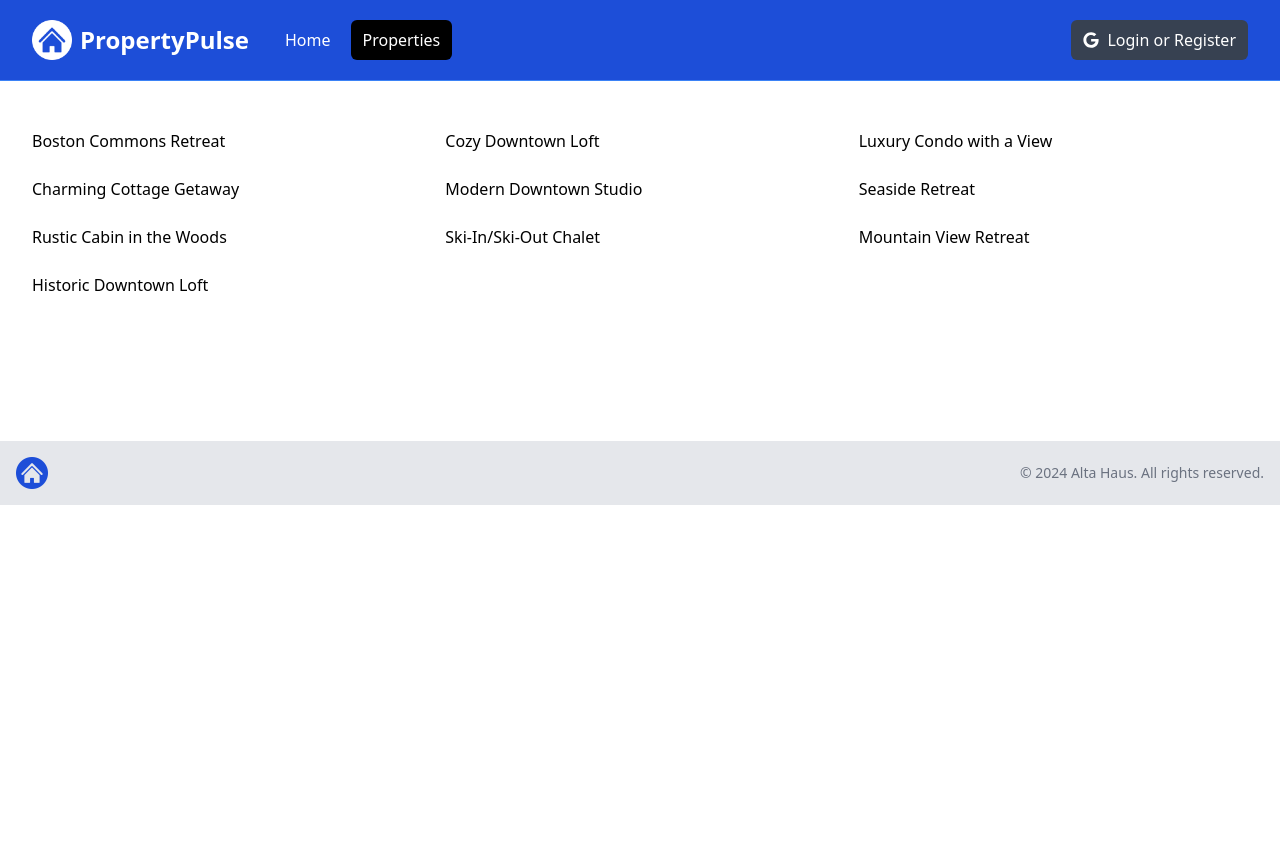
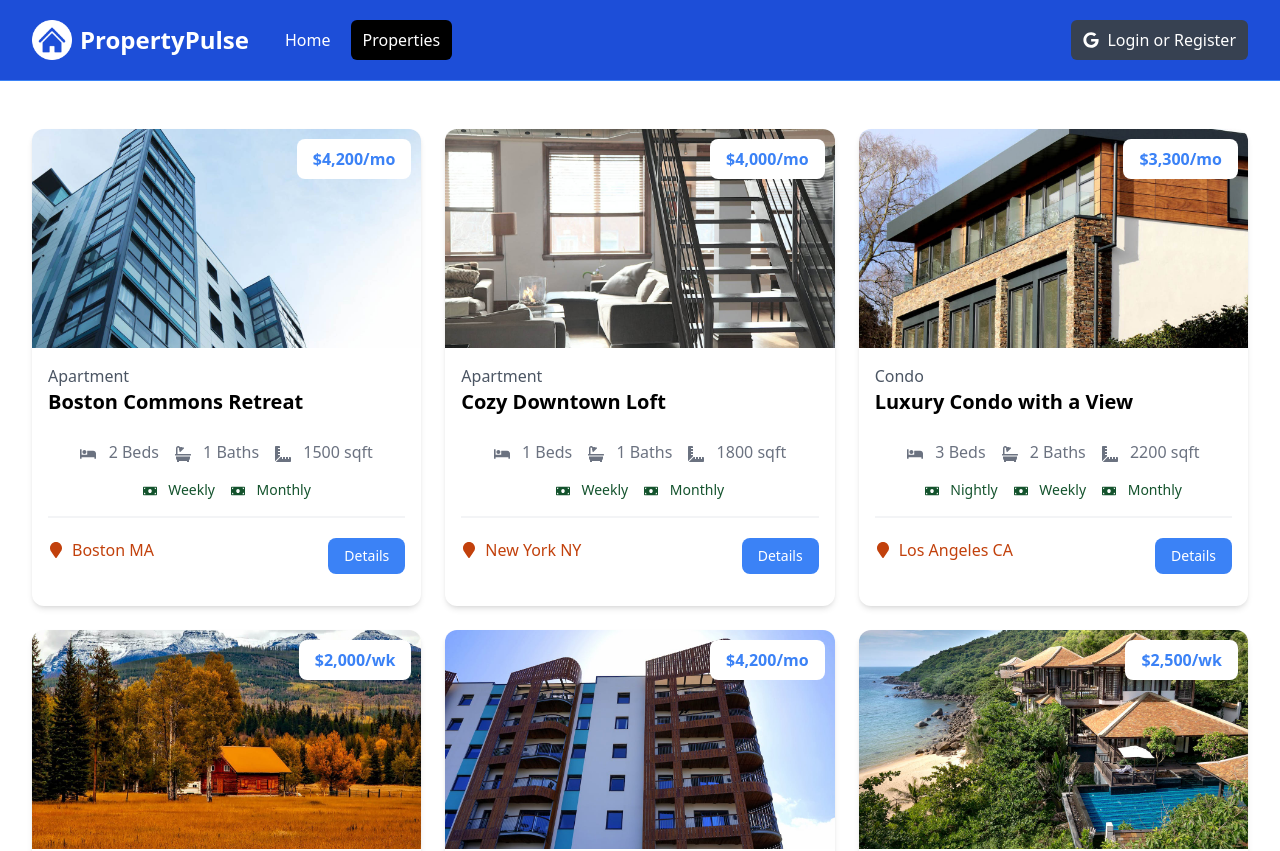
Before and after one commit to xaviguasch/alta-haus-app, a Next.js app: page /properties in a window 1280 px wide. Shown: the top 851 px of the page. Before the commit the page ends 800 px from the top, so only its background shows below. Built offline with nearby package versions, Linux system fonts and the light colour scheme.

Commit message:
added dynamic data to PropertyCard components

```diff
--- a/app/properties/page.jsx
+++ b/app/properties/page.jsx
@@ -1,3 +1,4 @@
+import PropertyCard from '@/components/PropertyCard'
 import properties from '@/properties.json'
 
 const PropertiesPage = () => {
@@ -9,7 +10,7 @@
         ) : (
           <div className='grid grid-cols-1 md:grid-cols-3 gap-6'>
             {properties.map((property) => (
-              <div>{property.name}</div>
+              <PropertyCard key={property._id} property={property} />
             ))}
           </div>
         )}
--- /dev/null
+++ b/components/PropertyCard.jsx
@@ -0,0 +1,94 @@
+import Image from 'next/image'
+import Link from 'next/link'
+import { FaBed, FaBath, FaRulerCombined, FaMoneyBill, FaMapMarker } from 'react-icons/fa'
+
+function PropertyCard({ property }) {
+  const getRateDisplay = () => {
+    const { rates } = property
+
+    if (rates.monthly) {
+      return `${rates.monthly.toLocaleString()}/mo`
+    } else if (rates.weekly) {
+      return `${rates.weekly.toLocaleString()}/wk`
+    } else if (rates.nightly) {
+      return `${rates.nightly.toLocaleString()}/night`
+    }
+  }
+
+  return (
+    <div className='rounded-xl shadow-md relative'>
+      <Image
+        src={`/images/properties/${property.images[0]}`}
+        alt=''
+        height={0}
+        width={0}
+        sizes='100vw'
+        className='w-full h-auto rounded-t-xl'
+      />
+      <div className='p-4'>
+        <div className='text-left md:text-center lg:text-left mb-6'>
+          <div className='text-gray-600'>{property.type}</div>
+          <h3 className='text-xl font-bold'>{property.name}</h3>
+        </div>
+        <h3 className='absolute top-[10px] right-[10px] bg-white px-4 py-2 rounded-lg text-blue-500 font-bold text-right md:text-center lg:text-right'>
+          ${getRateDisplay()}
+        </h3>
+
+        <div className='flex justify-center gap-4 text-gray-500 mb-4'>
+          <p>
+            <FaBed className='inline mr-2' /> {property.beds}{' '}
+            <span className='md:hidden lg:inline'>Beds</span>
+          </p>
+          <p>
+            <FaBath className='inline mr-2' /> {property.baths}{' '}
+            <span className='md:hidden lg:inline'>Baths</span>
+          </p>
+          <p>
+            <FaRulerCombined className='inline mr-2' /> {property.square_feet}{' '}
+            <span className='md:hidden lg:inline'>sqft</span>
+          </p>
+        </div>
+
+        <div className='flex justify-center gap-4 text-green-900 text-sm mb-4'>
+          {property.rates.nightly && (
+            <p>
+              <FaMoneyBill className='inline mr-2' /> Nightly
+            </p>
+          )}
+
+          {property.rates.weekly && (
+            <p>
+              <FaMoneyBill className='inline mr-2' /> Weekly
+            </p>
+          )}
+
+          {property.rates.monthly && (
+            <p>
+              <FaMoneyBill className='inline mr-2' /> Monthly
+            </p>
+          )}
+        </div>
+
+        <div className='border border-gray-100 mb-5'></div>
+
+        <div className='flex flex-col lg:flex-row justify-between mb-4'>
+          <div className='flex align-middle gap-2 mb-4 lg:mb-0'>
+            <FaMapMarker className='text-orange-700 mt-1' />
+            <span className='text-orange-700'>
+              {' '}
+              {property.location.city} {property.location.state}{' '}
+            </span>
+          </div>
+          <Link
+            href={`/properties/${property._id}`}
+            className='h-[36px] bg-blue-500 hover:bg-blue-600 text-white px-4 py-2 rounded-lg text-center text-sm'
+          >
+            Details
+          </Link>
+        </div>
+      </div>
+    </div>
+  )
+}
+
+export default PropertyCard
```
